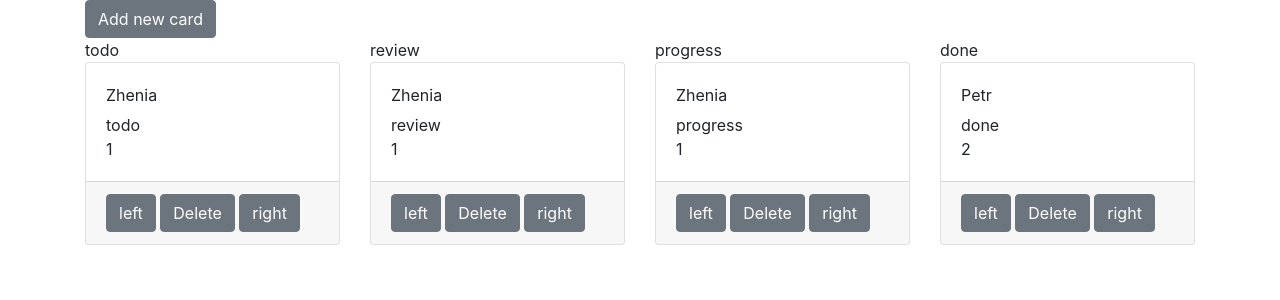
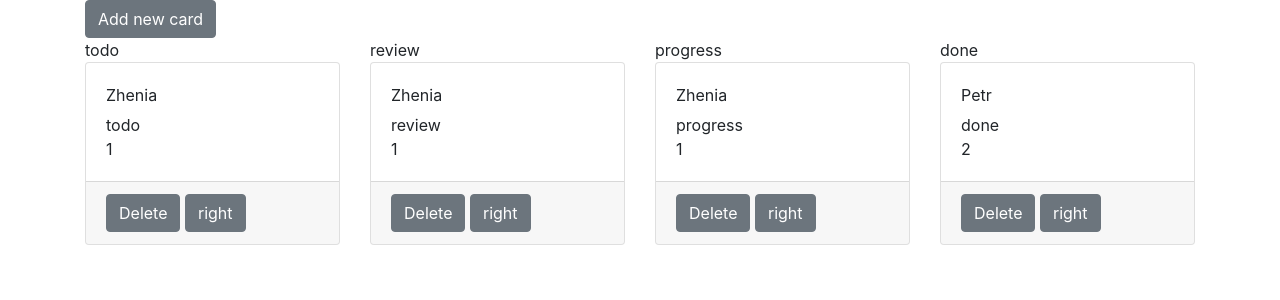
Before and after one commit to Evgenii-Nazarov/kanban_redux_dnd, a React (Create React App) app: page / in a window 1280 px wide. Shown: the top 300 px of the page. Built offline with nearby package versions, Linux system fonts and the light colour scheme; no server answers.

Commit message:
clean kanban: redux + reactstrap

```diff
--- a/src/CardItem.js
+++ b/src/CardItem.js
@@ -20,8 +20,6 @@ function CardItem(props) {
                 {priority}
             </CardBody>
             <CardFooter>
-                <Button onClick={() => props.moveLeftCard(card, props.columns)}>left</Button>
-                {' '}
                 <Button onClick={deleteButtonHandler}>Delete</Button>
                 {' '}
                 <Button onClick={() => props.moveRight(card, props.columns)}>right</Button>
```
